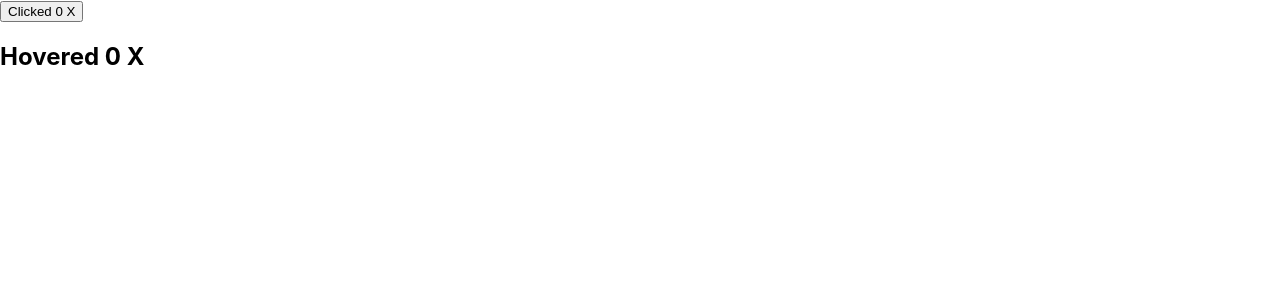
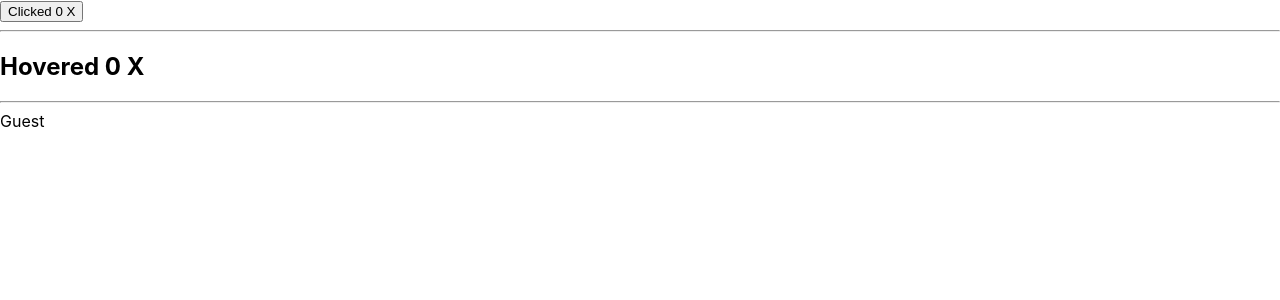
Before and after one commit to mattheusz/advanced-react-code-evolution, a React (Create React App) app: page / in a window 1280 px wide. Shown: the top 300 px of the page. Built offline with nearby package versions, Linux system fonts and the light colour scheme.

Commit message:
14 render props pt 2

```diff
--- a/src/App.js
+++ b/src/App.js
@@ -1,14 +1,25 @@
 import React from 'react';
 import './App.css';
 import ClickCounter from './components/ClickCounter';
+import User from './components/User';
+import Counter from './components/Counter';
 import HoverCounter from './components/HoverCounter';
 
 function App() {
   console.log('App is render');
   return (
     <div>
-      <ClickCounter />
-      <HoverCounter />
+      <Counter render={(count, increment) => {
+        return <ClickCounter count={count} increment={increment} />
+      }} />
+      <hr />
+
+      <Counter render={(count, increment) => {
+        return <HoverCounter count={count} increment={increment} />
+      }} />
+      <hr />
+
+      <User render={(isLogged) => isLogged ? 'Matheus' : 'Guest'} />
     </div>
 
   )
--- a/src/components/ClickCounter.js
+++ b/src/components/ClickCounter.js
@@ -1,22 +1,12 @@
 import React, { Component } from 'react';
 
 class ClickCounter extends Component {
-    constructor(props) {
-        super(props);
-        this.state = {
-            count: 0
-        }
-    }
-
-    increment = () => {
-        this.setState(prevState => { return { count: prevState.count + 1 } })
-    }
 
     render() {
-        const { count } = this.state;
+        const { count } = this.props;
         return (
             <div>
-                <button onClick={this.increment}>Clicked {count} X</button>
+                <button onClick={this.props.increment}>Clicked {count} X</button>
             </div>
         );
     }
--- /dev/null
+++ b/src/components/Counter.js
@@ -0,0 +1,25 @@
+import React, { Component } from 'react';
+
+class Counter extends Component {
+    constructor(props) {
+        super(props);
+        this.state = {
+            count: 0
+        }
+    }
+
+    increment = () => {
+        this.setState(prevState => { return { count: prevState.count + 1 } })
+    }
+
+    render() {
+        const { count } = this.state;
+        return (
+            <div>
+                {this.props.render(count, this.increment)}
+            </div>
+        );
+    }
+}
+
+export default Counter;
--- a/src/components/HoverCounter.js
+++ b/src/components/HoverCounter.js
@@ -2,26 +2,11 @@ import React, { Component } from 'react';
 
 class HoverCounter extends Component {
 
-    constructor(props) {
-        super(props);
-        this.state = {
-            count: 0
-        }
-
-    }
-
-    increment = () => {
-        this.setState(prevState => {
-            return { count: prevState.count + 1 }
-        })
-    }
-
-
     render() {
-        const { count } = this.state;
+        const { count, increment } = this.props;
         return (
             <div>
-                <h2 onMouseOver={this.increment} >Hovered {count} X</h2>
+                <h2 onMouseOver={increment} >Hovered {count} X</h2>
             </div>
         );
     }
--- /dev/null
+++ b/src/components/User.js
@@ -0,0 +1,14 @@
+import React, { Component } from 'react';
+
+class User extends Component {
+
+    render() {
+        return (
+            <div>
+                {this.props.render(false)}
+            </div>
+        );
+    }
+}
+
+export default User;
```
